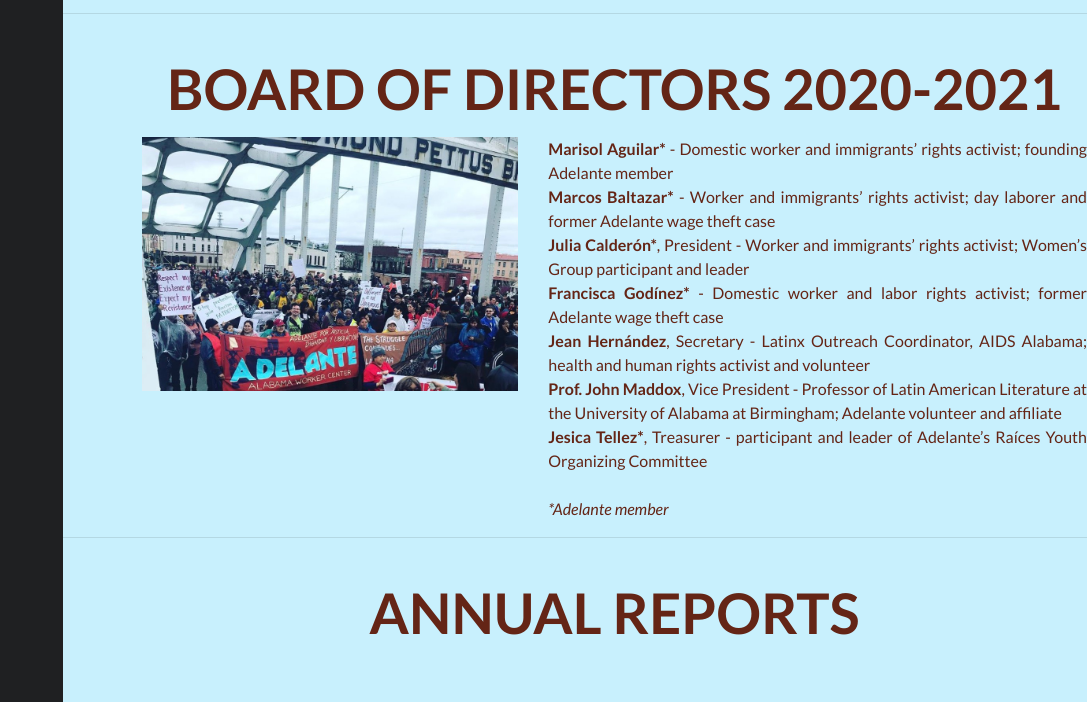
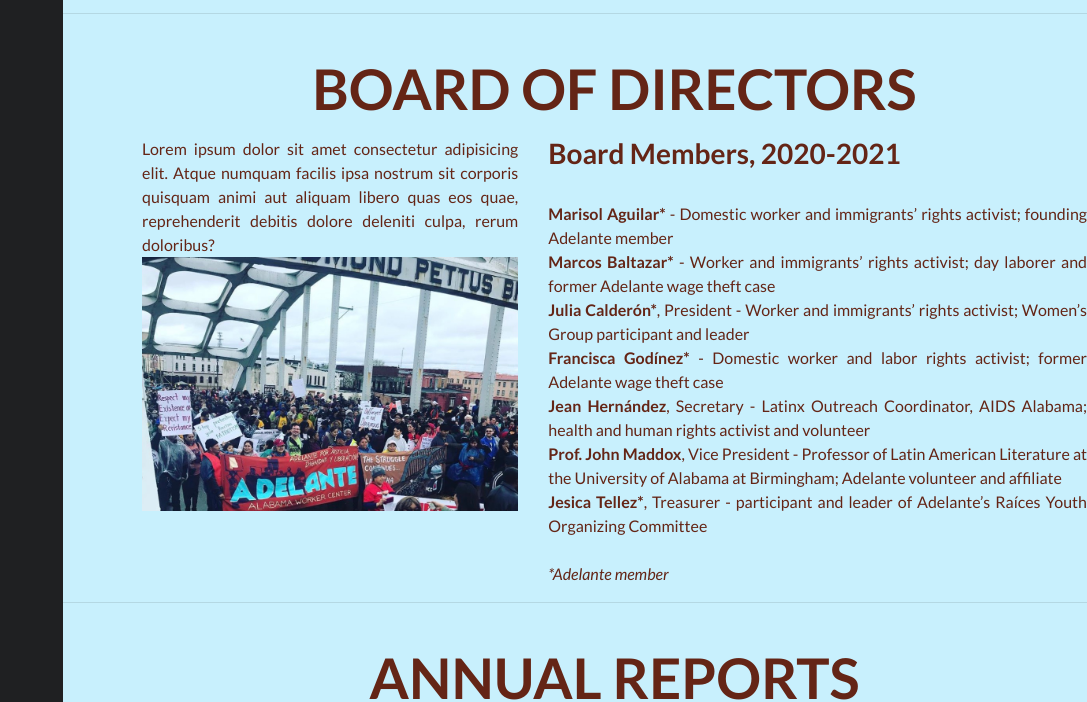
Before and after one commit to johnbuttram/AdelanteV3, a website: page assets/html/eng/aboutUsEng.html in a window 1280 px wide. Shown: the part 1531-2233 px from the top of the page, without its empty margins (193-1280 px from the left). Drawn offline with nearby package versions, Linux system fonts and the light colour scheme; a script that the page names is missing.

Commit message:
added BoD and BM to aboutUs.eng

```diff
--- a/assets/html/eng/aboutUsEng.html
+++ b/assets/html/eng/aboutUsEng.html
@@ -242,12 +242,15 @@
     <div class="row sidebarContent">
       <div >
         <div class="col-sm-12 d-flex flex-column text-justify">
-          <h2 class="latoBold h3-resources">Board of Directors&nbsp;2020-2021</h2>
+          <h2 class="latoBold h3-resources">Board of Directors</h2>
           <div class="row">
             <div class="col-sm-5">
+              <p>Lorem ipsum dolor sit amet consectetur adipisicing elit. Atque numquam facilis ipsa nostrum sit corporis quisquam animi aut aliquam libero quas eos quae, reprehenderit debitis dolore deleniti culpa, rerum doloribus?</p>
               <img class="img-fluid" src="../../img/photos/selma-bridge-crossing.jpeg">
             </div>
             <div class="col-sm-7">
+              <h3>Board Members, 2020-2021</h3>
+              <br>
               <p>
                 <strong>Marisol Aguilar*</strong> - Domestic worker and immigrants’ rights activist; founding Adelante
                 member<br>
```
